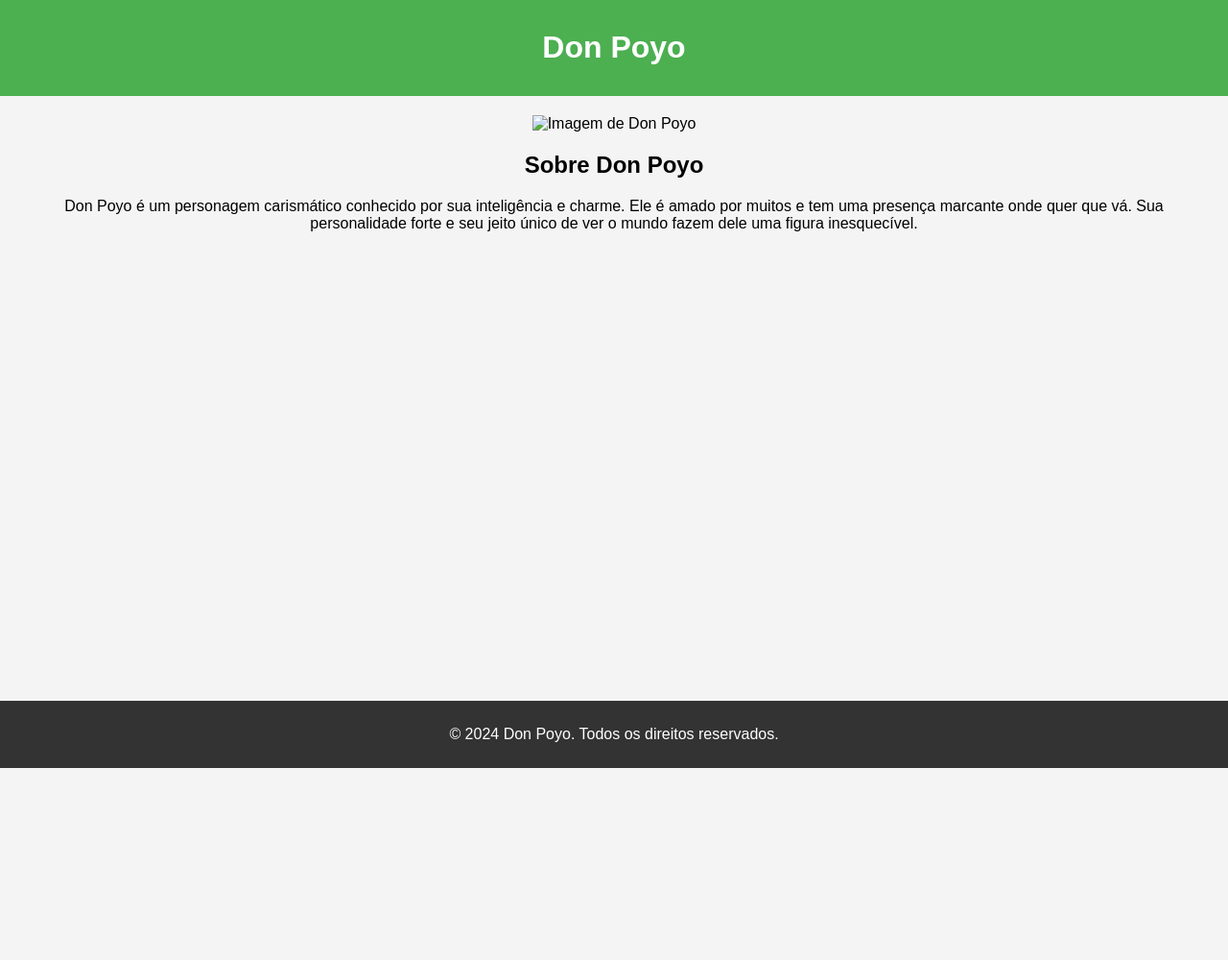
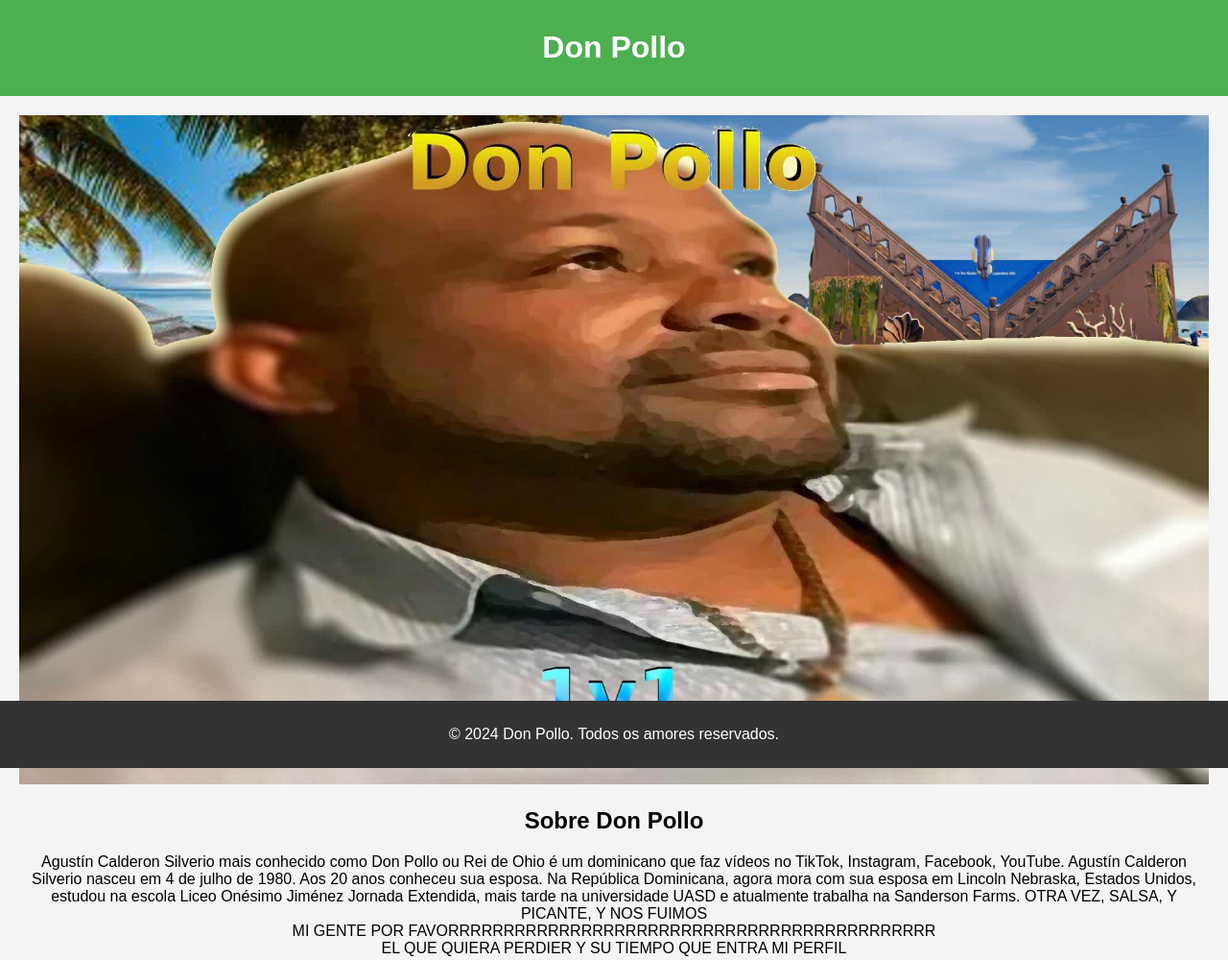
Before and after one commit to Allanklimx/site-poggers, a plain HTML site: page index.html in a window 1280 px wide. Shown: the whole page at 96% size. Before the commit the page ends 800 px from the top, so only its background shows below. Drawn offline with Linux system fonts and the light colour scheme.

Commit message:
Update index.html

```diff
--- a/index.html
+++ b/index.html
@@ -3,7 +3,7 @@
 <head>
     <meta charset="UTF-8">
     <meta name="viewport" content="width=device-width, initial-scale=1.0">
-    <title>Don Poyo</title>
+    <title>Don Pollo</title>
     <style>
         /* Estilo global para o corpo do site */
         body {
@@ -42,20 +42,20 @@
 <body>
     <!-- Cabeçalho do site -->
     <header>
-        <h1>Don Poyo</h1>
+        <h1>Don Pollo</h1>
     </header>
     <!-- Seção principal do site -->
     <section>
-        <!-- Imagem de Don Poyo -->
-        <img src="sigma.png" alt="Imagem de Don Poyo">
-        <!-- Título da seção sobre Don Poyo -->
-        <h2>Sobre Don Poyo</h2>
+        <!-- Imagem de Don Pollo -->
+        <img src="sigma.jpeg">
+        <!-- Título da seção sobre Don Pollo -->
+        <h2>Sobre Don Pollo</h2>
         <!-- Texto sobre Don Poyo -->
-        <p>Don Poyo é um personagem carismático conhecido por sua inteligência e charme. Ele é amado por muitos e tem uma presença marcante onde quer que vá. Sua personalidade forte e seu jeito único de ver o mundo fazem dele uma figura inesquecível.</p>
+        <p>Agustín Calderon Silverio mais conhecido como Don Pollo ou Rei de Ohio é um dominicano que faz vídeos no TikTok, Instagram, Facebook, YouTube. Agustín Calderon Silverio nasceu em 4 de julho de 1980. Aos 20 anos conheceu sua esposa. Na República Dominicana, agora mora com sua esposa em Lincoln Nebraska, Estados Unidos, estudou na escola Liceo Onésimo Jiménez Jornada Extendida, mais tarde na universidade UASD e atualmente trabalha na Sanderson Farms. OTRA VEZ, SALSA, Y PICANTE, Y NOS FUIMOS <br> MI GENTE POR FAVORRRRRRRRRRRRRRRRRRRRRRRRRRRRRRRRRRRRRRRRRRRR<br> EL QUE QUIERA PERDIER Y SU TIEMPO QUE ENTRA MI PERFIL</p>
     </section>
     <!-- Rodapé do site -->
     <footer>
-        <p>&copy; 2024 Don Poyo. Todos os direitos reservados.</p>
+        <p>&copy; 2024 Don Pollo. Todos os amores reservados.</p>
     </footer>
 </body>
 </html>
```
